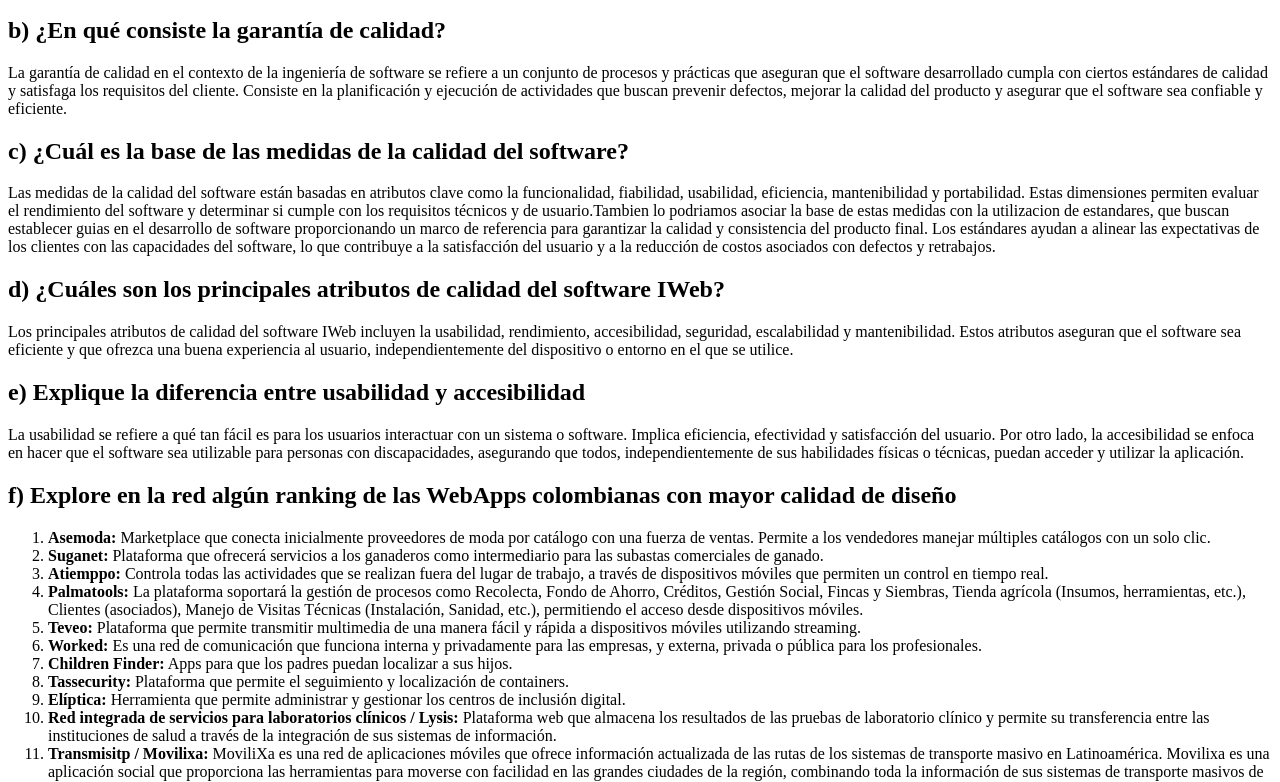
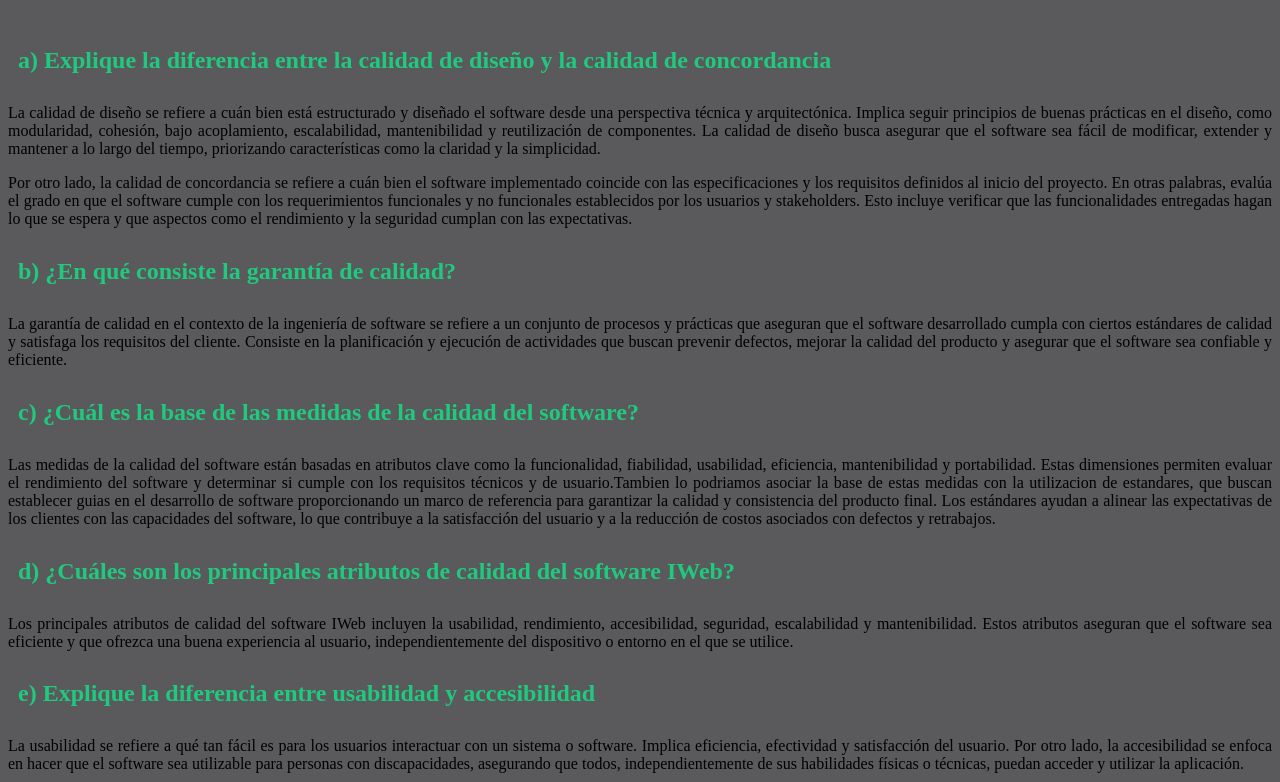
Before and after one commit to MVPSCM/sitioweb, a plain HTML site: page index.html in a window 1280 px wide. Shown: the part 254-1036 px from the top of the page. Drawn offline with Linux system fonts and the light colour scheme; files that its build step writes are made by us from their sources.

Commit message:
Update index.html

```diff
--- a/index.html
+++ b/index.html
@@ -2,7 +2,7 @@
 <html>
 <head>
     <title>Sitio web basico</title>
-    <link rel = "stylesheet" href="bloque_dos_basico_css.css">
+    <link rel = "stylesheet" href="style.css">
 
 </head>
 <body> <h1 class="titulo-principal">Taller de Calidad en el Diseño y Desarrollo de Software</h1>
```
